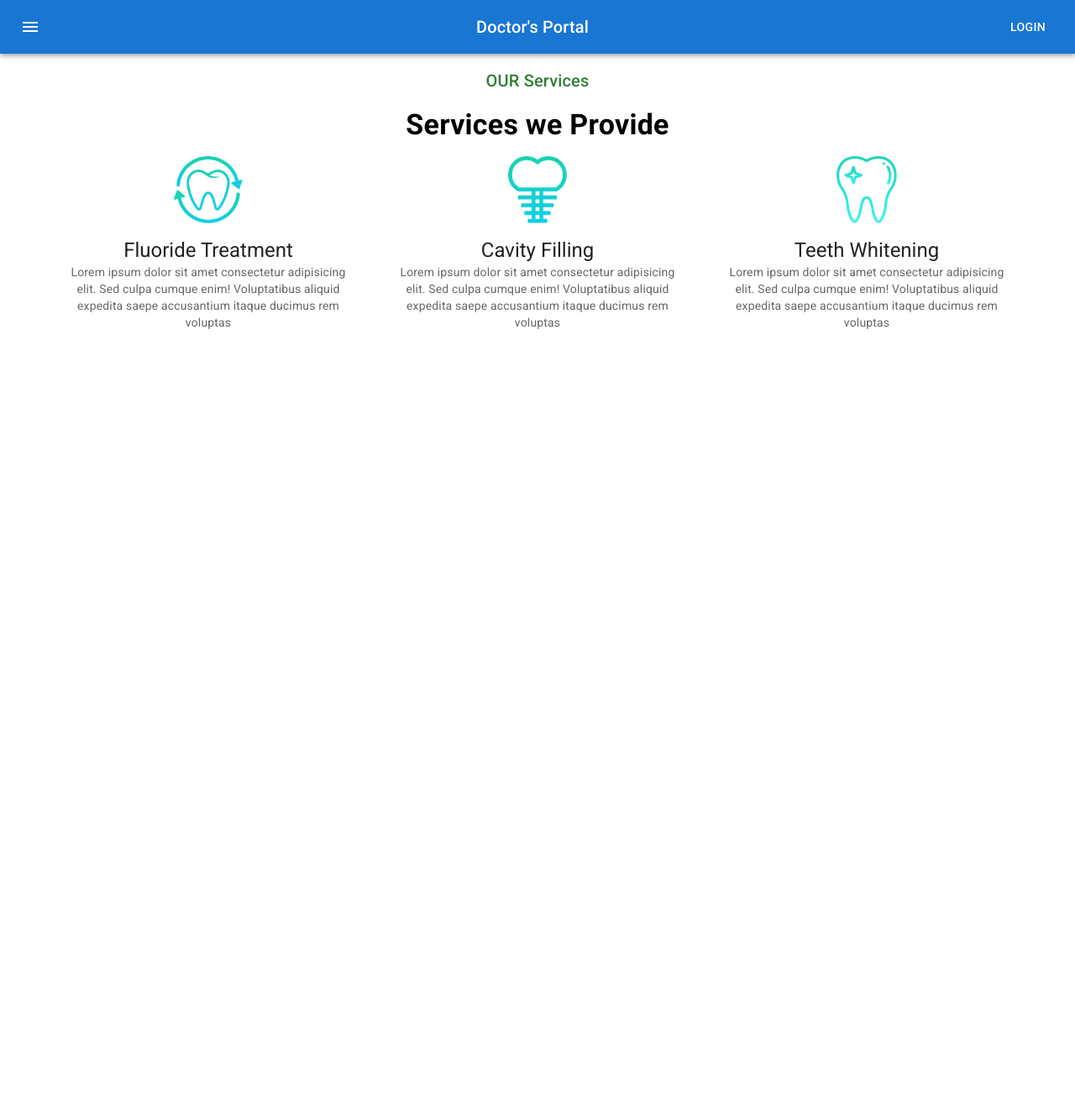
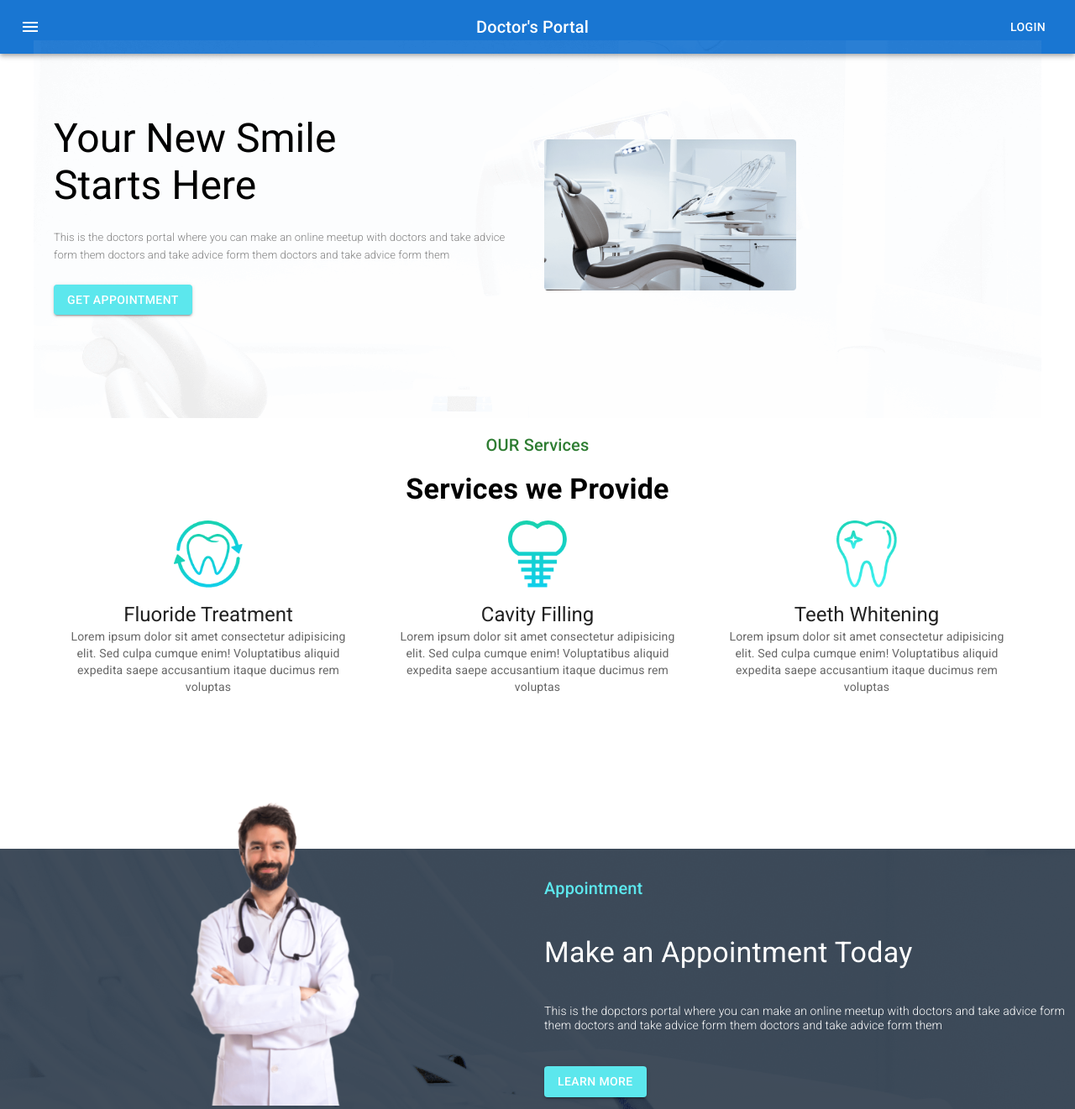
Before and after one commit to ra-hul/doctors-portal-client, a React (Create React App) app: page / in a window 1280 px wide. Shown: the whole page at 84% size. Before the commit the page ends 800 px from the top, so only its background shows below. Built offline with nearby package versions, Linux system fonts and the light colour scheme.

Commit message:
banner done

```diff
--- /dev/null
+++ b/src/Pages/Home/AppointmentBanner/AppointmentBanner.js
@@ -0,0 +1,64 @@
+import React from "react";
+import Box from "@mui/material/Box";
+import Grid from "@mui/material/Grid";
+import doctor from "../../../images/doctor.png";
+import bg from "../../../images/appointment-bg.png";
+import { Button, Typography } from "@mui/material";
+import { Mode } from "@mui/icons-material";
+
+const appointmentBg = {
+  background: `url(${bg})`,
+  backgroundColor: "rgba( 45, 58,74,0.9)",
+  backgroundBlendMode: "darken, luminosity",
+  marginTop: 175,
+};
+
+const AppointmentBanner = () => {
+  return (
+    <Box style={appointmentBg} sx={{ flexGrow: 1 }}>
+      <Grid container spacing={2}>
+        <Grid item xs={12} md={6}>
+          <img src={doctor} style={{ width: 400, marginTop: "-110px" }}></img>
+        </Grid>
+        <Grid
+          item
+          xs={12}
+          md={6}
+          sx={{
+            display: "flex",
+            justifyContent: "flex-start",
+            alignItems: "center",
+            textAlign: "left",
+          }}
+        >
+          <Box>
+            <Typography
+              variant="h6"
+              sx={{ mb: 5 }}
+              style={{ color: "#5CE7ED" }}
+            >
+              Appointment
+            </Typography>
+            <Typography variant="h4" style={{ color: "white" }}>
+              Make an Appointment Today
+            </Typography>
+            <Typography
+              variant="h4"
+              sx={{ my: 5 }}
+              style={{ color: "white", fontSize: 14, fontWeight: 300 }}
+            >
+              This is the dopctors portal where you can make an online meetup
+              with doctors and take advice form them doctors and take advice
+              form them doctors and take advice form them
+            </Typography>
+            <Button style={{ backgroundColor: "#5CE7ED" }} variant="contained">
+              Learn More
+            </Button>
+          </Box>
+        </Grid>
+      </Grid>
+    </Box>
+  );
+};
+
+export default AppointmentBanner;
--- /dev/null
+++ b/src/Pages/Home/Banner/Banner.js
@@ -0,0 +1,54 @@
+import React from "react";
+import Grid from "@mui/material/Grid";
+import chair from "../../../images/chair.png";
+import bg from "../../../images/bg.png";
+import { Button, Typography, Container, Box } from "@mui/material";
+
+const bannerBg = {
+  background: `url(${bg})`,
+  height: "450px",
+};
+
+const verticalCenter = {
+  display: "flex",
+  alignItems: "center",
+  height: 400,
+};
+
+const Banner = () => {
+  return (
+    <Container style={bannerBg} sx={{ flexGrow: 1 }}>
+      <Grid container spacing={2}>
+        <Grid
+          item
+          style={{ ...verticalCenter, textAlign: "left" }}
+          xs={12}
+          md={6}
+        >
+          <Box>
+            <Typography variant="h3">
+              Your New Smile <br />
+              Starts Here
+            </Typography>
+            <Typography
+              variant="h6"
+              sx={{ my: 3, fontSize: 13, color: "gray", fontWeight: 300 }}
+            >
+              This is the doctors portal where you can make an online meetup
+              with doctors and take advice form them doctors and take advice
+              form them doctors and take advice form them
+            </Typography>
+            <Button style={{ backgroundColor: "#5CE7ED" }} variant="contained">
+              GET Appointment
+            </Button>
+          </Box>
+        </Grid>
+        <Grid item xs={12} md={6} style={verticalCenter}>
+          <img style={{ width: "300px" }} src={chair}></img>
+        </Grid>
+      </Grid>
+    </Container>
+  );
+};
+
+export default Banner;
--- a/src/Pages/Home/Home/Home.js
+++ b/src/Pages/Home/Home/Home.js
@@ -1,12 +1,16 @@
 import React from "react";
 import Navigation from "../../Shared/Navigation/Navigation";
 import Services from "../Services/Services";
+import AppointmentBanner from "../AppointmentBanner/AppointmentBanner";
+import Banner from "../Banner/Banner";
 
 const Home = () => {
   return (
     <div>
       <Navigation></Navigation>
+      <Banner></Banner>
       <Services></Services>
+      <AppointmentBanner></AppointmentBanner>
     </div>
   );
 };
```
